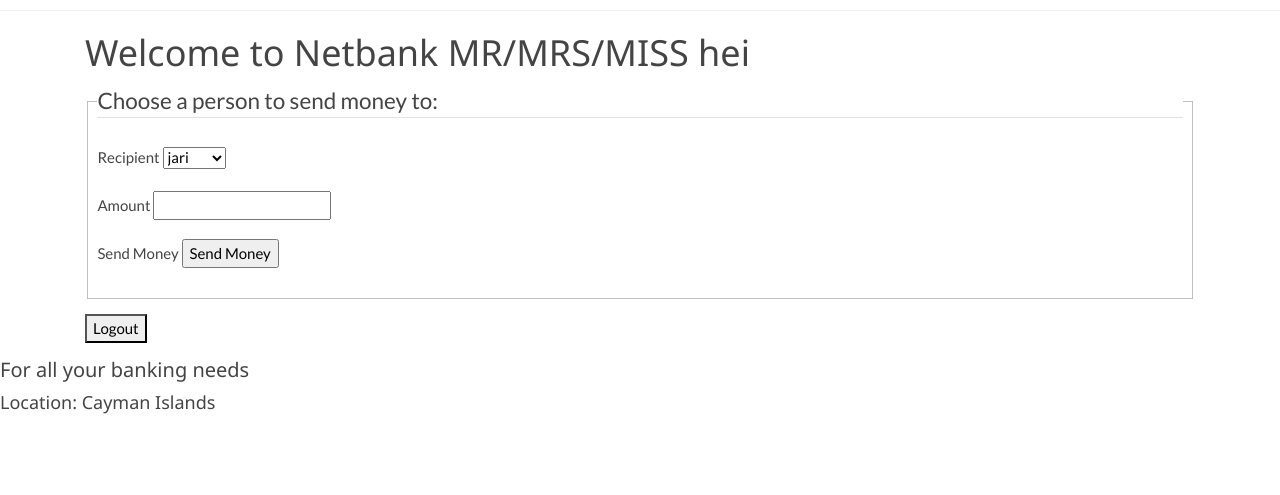
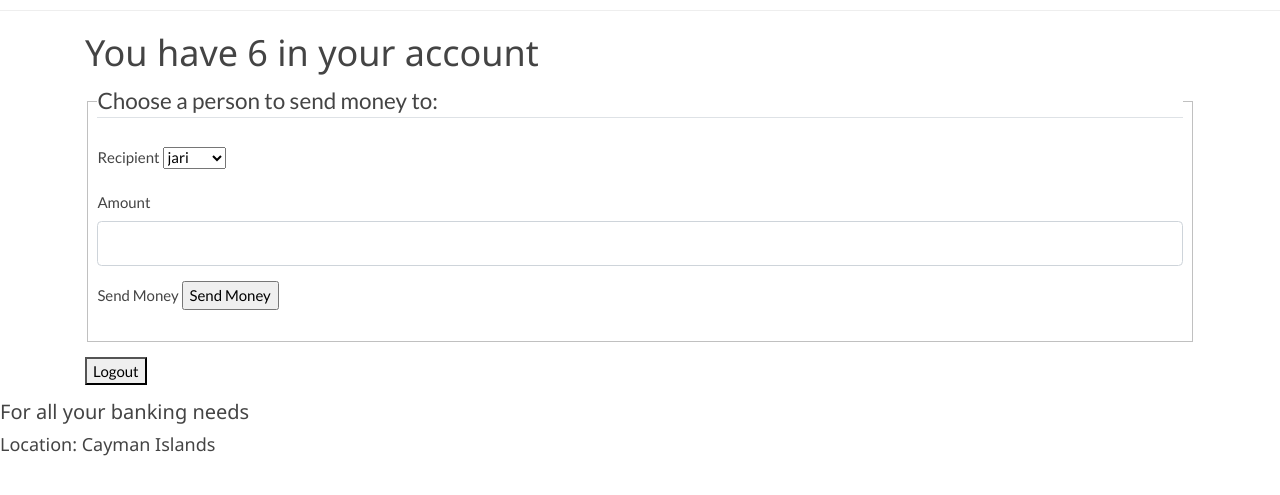
Before and after one commit to jkunnas58/dat250_netbank_fall_2020, a Flask app: page /logged_in_page in a window 1280 px wide. Shown: the part 78-573 px from the top of the page. Run offline with Flask 2, Linux system fonts and the light colour scheme; a user stored in the database is signed in; data comes from the database, SQL or seed files in the repository; both versions use the stored data as it was after the commit.

Commit message:
send money to other users with checks

```diff
--- a/netbank/__init__.py
+++ b/netbank/__init__.py
@@ -2,8 +2,6 @@ from flask import Flask, g
 from flask_sqlalchemy import SQLAlchemy
 from flask_bcrypt import Bcrypt
 from flask_login import LoginManager
-# from netbank.config import Config
-
 
 app = Flask(__name__)
 app.config['SECRET_KEY'] = '1x5y4-4ds7f-4fk76'
--- a/netbank/forms.py
+++ b/netbank/forms.py
@@ -2,6 +2,7 @@ from flask_wtf import FlaskForm
 from wtforms import StringField, PasswordField, SubmitField, IntegerField, BooleanField, SelectField
 from wtforms.validators import DataRequired, Length, EqualTo, NumberRange, ValidationError
 from netbank.models import User
+from flask_login import current_user
 
 
 class RegistrationForm(FlaskForm):
@@ -16,10 +17,10 @@ class RegistrationForm(FlaskForm):
 
     submit = SubmitField('Sign Up')
 
-    def validate_money(self, amount):
-        if amount > 1000 or amount< 100:
-            if type(amount) is not int:
-                raise ValidationError('Money amount must be between 100 and 1000')
+    # def validate_money(self, amount):
+    #     if amount > 1000 or amount< 100:
+    #         if type(amount) is not int:
+    #             raise ValidationError('Money amount must be between 100 and 1000')
 
 
     def validate_username(self, username):
@@ -36,8 +37,18 @@ class LoginForm(FlaskForm):
     remember = BooleanField('Remember Me')
     submit = SubmitField('Login')
 
+    def validate_username(self, username):
+        user = User.query.filter_by(username=username.data).first()
+        if not user:
+            raise ValidationError('That username does not exist. Please check spelling')
+
+
 
 class SendMoneyForm(FlaskForm):
-    amount = IntegerField('Amount', validators=[DataRequired()])
+    amount = IntegerField('Amount', validators=[DataRequired(), NumberRange(min=1, message='Must be a valid number between 1 and you account amount')])
     recipient = SelectField(label='Recipient', choices=[])
     submit = SubmitField('Send Money')
+
+    # def validate_amount(self, amount):
+    #     if type(amount) is not int:
+    #         raise ValidationError('Amount must be a valid integer number')
--- a/netbank/models.py
+++ b/netbank/models.py
@@ -13,5 +13,5 @@ class User(db.Model, UserMixin):
     password = db.Column(db.String(60), nullable=False)
     account = db.Column(db.Integer, nullable=False)
 
-    # def __repr__(self):
-    #     return '<User %r>' % self.username
+    def __repr__(self):
+        return '<User %r>' % self.username
--- a/netbank/routes.py
+++ b/netbank/routes.py
@@ -3,6 +3,7 @@ from netbank import app, db, bcrypt
 from netbank.models import User
 from netbank.forms import RegistrationForm, LoginForm, SendMoneyForm
 from flask_login import login_user, current_user, logout_user, login_required
+from wtforms.validators import  ValidationError
 
 # db.drop_all()
 db.create_all()
@@ -50,16 +51,29 @@ def login_page():
 @login_required
 def logged_in_page():
     form = SendMoneyForm()
-    # form.recipient.choices = User.query.all()
-    # print(f'current user is {current_user}')
     list_of_users = []
     all_users = User.query.all()
     for users in all_users:
         if current_user != users:
             list_of_users.append(users.username)
     form.recipient.choices = list_of_users
-    # print(list_of_users)
-    # print(form.amount.data, '$ sent to ', form.recipient.data)
+
+    #money sending
+    if form.validate_on_submit():
+        user_recieve = User.query.filter_by(username=form.recipient.data).first()
+        user_send = current_user
+        if form.amount.data <= current_user.account:
+            current_user.account -= form.amount.data
+            user_recieve.account += form.amount.data
+            db.session.commit()
+            flash('Sending of money successful', 'success')
+            return redirect(url_for('logged_in_page'))
+        else:
+                flash('Insufficient funds, please select an amount you have available in your account', 'error')
+
+    else:
+        pass
+
 
     return render_template('logged_in_page.html', title='Logged_in', form=form)
 
--- a/netbank/static/style.css
+++ b/netbank/static/style.css
@@ -60,6 +60,7 @@ h2 {
   margin-top: 40px;
   text-align: center;
   letter-spacing: -2px;
+  color: crimson;
 }
 
 h3 {
@@ -88,3 +89,7 @@ h3 {
   color: #444;
   text-decoration: none;
 }
+
+.test {
+  color:blue;
+}
--- a/netbank/templates/logged_in_page.html
+++ b/netbank/templates/logged_in_page.html
@@ -2,7 +2,7 @@
 {% block content %}
 
     <h1>
-        Welcome to Netbank MR/MRS/MISS {{ current_user.username }}
+        You have {{ current_user.account }} in your account
     </h1>
     <div class="content-section">
         <form method="POST" action="">
@@ -14,9 +14,19 @@
                    {{form.recipient}}
                 </div>
                 <div class="form-group">
-                    {{form.amount.label}}
-                    {{form.amount}}
-                 </div>
+                    {{ form.amount.label(class="form-control-label") }}
+
+                    {% if form.amount.errors %}
+                    {{ form.amount(class="form-control form-control-lg is-invalid") }}
+                    <div class="invalid-feedback">
+                        {% for error in form.amount.errors %}
+                        <span style="color: red;">[{{ error }}]</span>
+                        {% endfor %}
+                    </div>
+                    {% else %}
+                    {{ form.amount(class="form-control form-control-lg") }}
+                    {% endif%}
+                </div>
                  <div class="form-group">
                     {{form.submit.label}}
                     {{form.submit}}
--- a/netbank/templates/login_page.html
+++ b/netbank/templates/login_page.html
@@ -13,7 +13,7 @@
                         {{ form.username(class="form-control form-control-lg is-invalid") }}
                         <div class="invalid-feedback">
                             {% for error in form.username.errors %}
-                                <span>{{ error }}</span>
+                            <span style="color: red;">[{{ error }}]</span>
                             {% endfor %}
                         </div>
                     {% else %}
@@ -26,7 +26,7 @@
                         {{ form.password(class="form-control form-control-lg is-invalid") }}
                         <div class="invalid-feedback">
                             {% for error in form.password.errors %}
-                                <span>{{ error }}</span>
+                            <span style="color: red;">[{{ error }}]</span>
                             {% endfor %}
                         </div>
                     {% else %}
```
Also changed, not shown: netbank/database.db, 1 other file.
